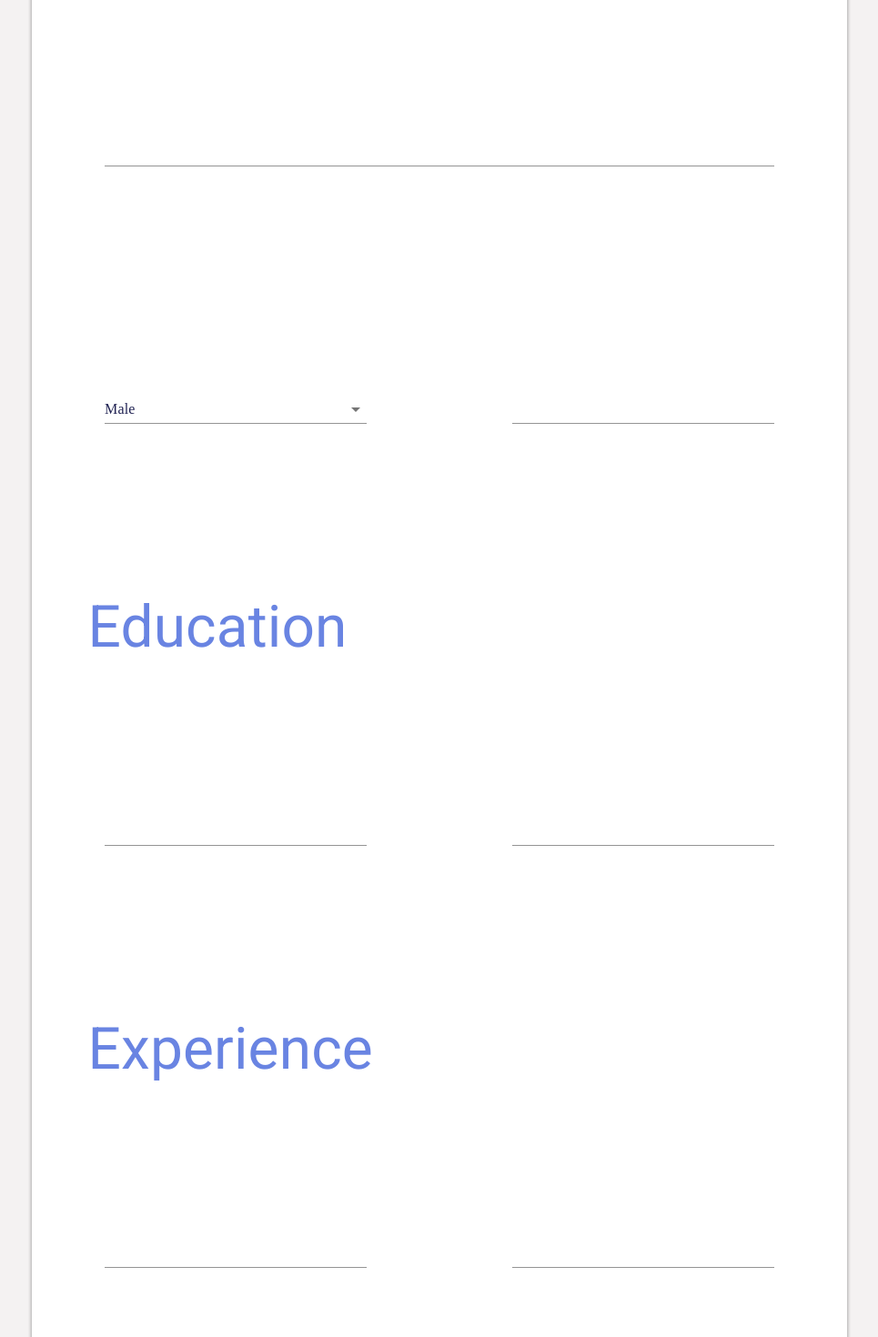
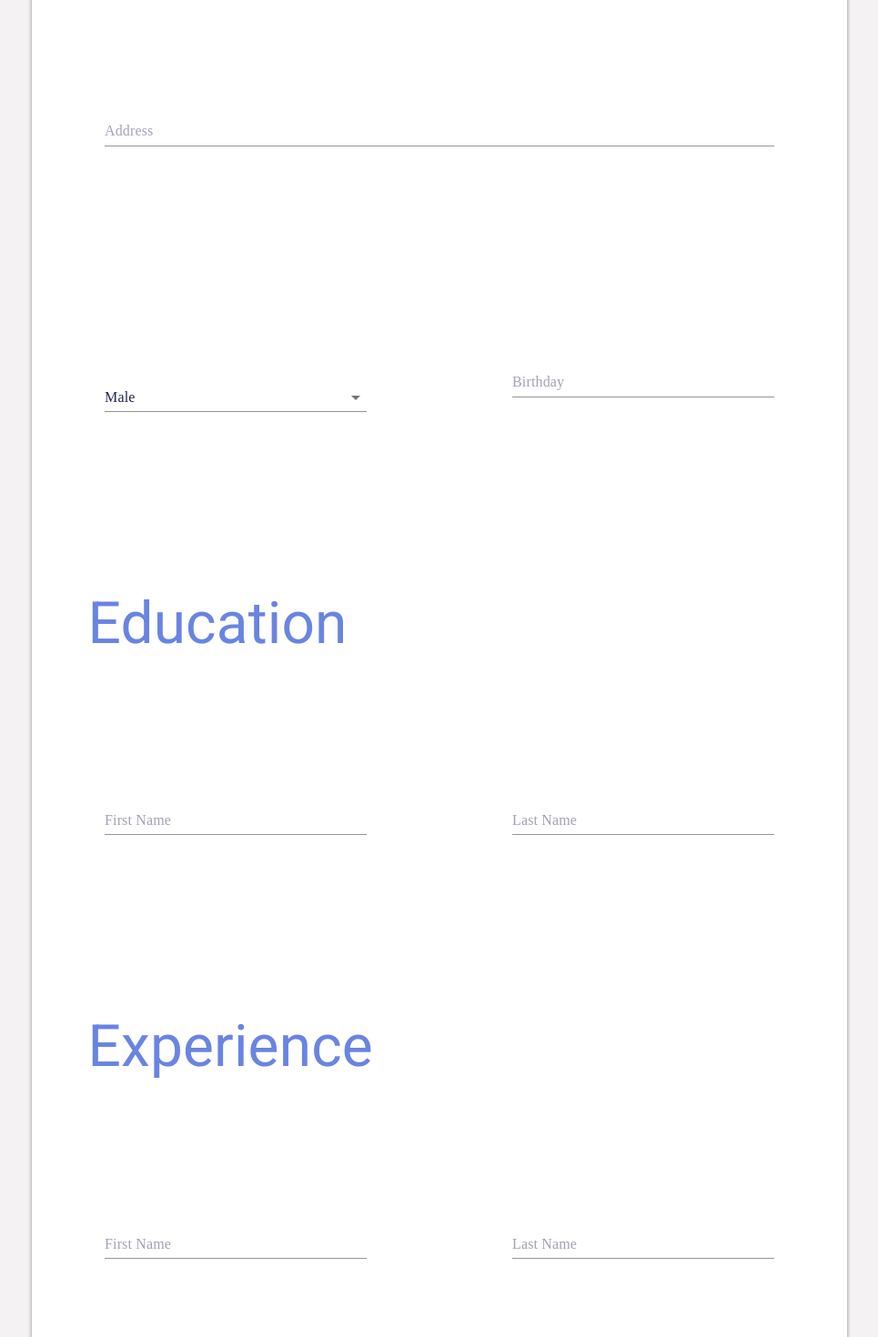
Before and after one commit to BoscoTin/COMP4021-Frontend, a Next.js app: page /signup in a window 1280 px wide. Shown: the part 1120-2590 px from the top of the page at 91% size, without its empty margins (157-1122 px from the left). Built offline with nearby package versions, Linux system fonts and the light colour scheme.

Commit message:
minor update with placeholder

```diff
--- a/pages/signup.js
+++ b/pages/signup.js
@@ -70,7 +70,9 @@ function FormInterestsPart(props){
                 {InterestInputs.type === "text" && (
                     <TextField
                         fullWidth
-                        label={InterestInputs.label}
+                        floatingLabelText={InterestInputs.label}
+                        floatingLabelFixed={true}
+                        placeholder={InterestInputs.label}
                         onChange={handleChange(InterestInputs.id)}
                         value={states[InterestInputs.id]}
                     />
@@ -115,7 +117,9 @@ function FormExperiencePart(props){
                 {ExperienceInputs.type === "text" && (
                     <TextField
                         fullWidth
-                        label={ExperienceInputs.label}
+                        floatingLabelText={ExperienceInputs.label}
+                        floatingLabelFixed={true}
+                        placeholder={ExperienceInputs.label}
                         onChange={handleChange(ExperienceInputs.id)}
                         value={states[ExperienceInputs.id]}
                     />
@@ -160,7 +164,9 @@ function FormEducationPart(props){
                 {EducationInputs.type === "text" && (
                     <TextField
                         fullWidth
-                        label={EducationInputs.label}
+                        floatingLabelText={EducationInputs.label}
+                        floatingLabelFixed={true}
+                        placeholder={EducationInputs.label}
                         onChange={handleChange(EducationInputs.id)}
                         value={states[EducationInputs.id]}
                     />
@@ -211,7 +217,8 @@ function FormBasicPart(props){
                     {BasicInputs.type === "text" && (
                         <TextField
                             fullWidth
-                            label={BasicInputs.label}
+                            floatingLabelText={BasicInputs.label}
+                            floatingLabelFixed={true}
                             placeholder={BasicInputs.placeholder}
                             onChange={handleChange(BasicInputs.id)}
                             value={states[BasicInputs.id]}
--- a/src/components/demo/register_form.js
+++ b/src/components/demo/register_form.js
@@ -72,6 +72,7 @@ const Basic = [
 const Education = [
     {
         "label": "First Name",
+        "placeholder":"First Name",
         "id": "firstName",
         "columns": 6,
         "type": "text",
@@ -79,6 +80,7 @@ const Education = [
     },
     {
         "label": "Last Name",
+        "placeholder":"Last Name",
         "id": "lastName",
         "columns": 6,
         "type": "text",
@@ -89,6 +91,7 @@ const Education = [
 const Experience = [
     {
         "label": "First Name",
+        "placeholder":"First Name",
         "id": "firstName",
         "columns": 6,
         "type": "text",
@@ -96,6 +99,7 @@ const Experience = [
     },
     {
         "label": "Last Name",
+        "placeholder":"Last Name",
         "id": "lastName",
         "columns": 6,
         "type": "text",
@@ -106,6 +110,7 @@ const Experience = [
 const Interests = [
     {
         "label": "First Name",
+        "placeholder":"First Name",
         "id": "firstName",
         "columns": 6,
         "type": "text",
@@ -113,6 +118,7 @@ const Interests = [
     },
     {
         "label": "Last Name",
+        "placeholder":"Last Name",
         "id": "lastName",
         "columns": 6,
         "type": "text",
```
